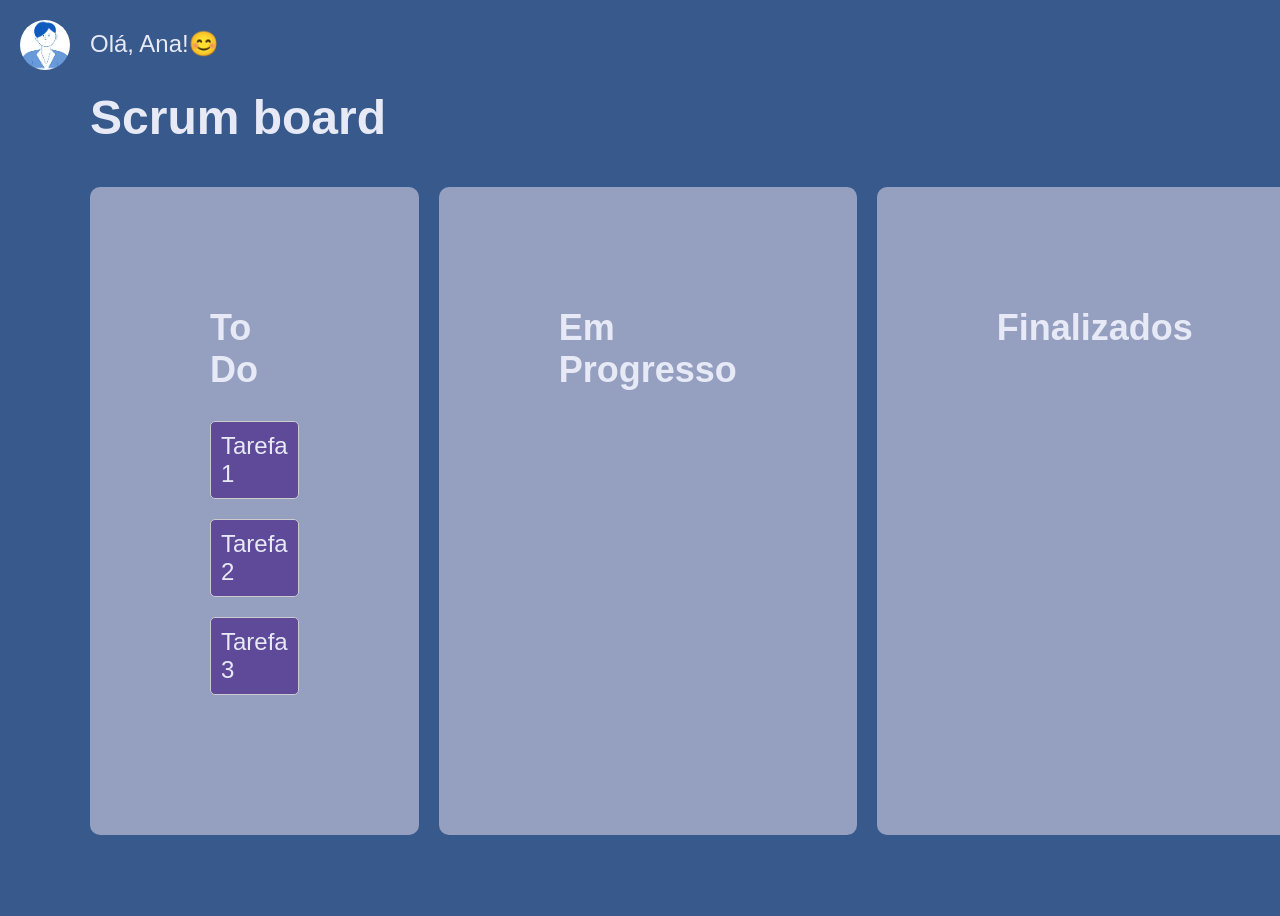
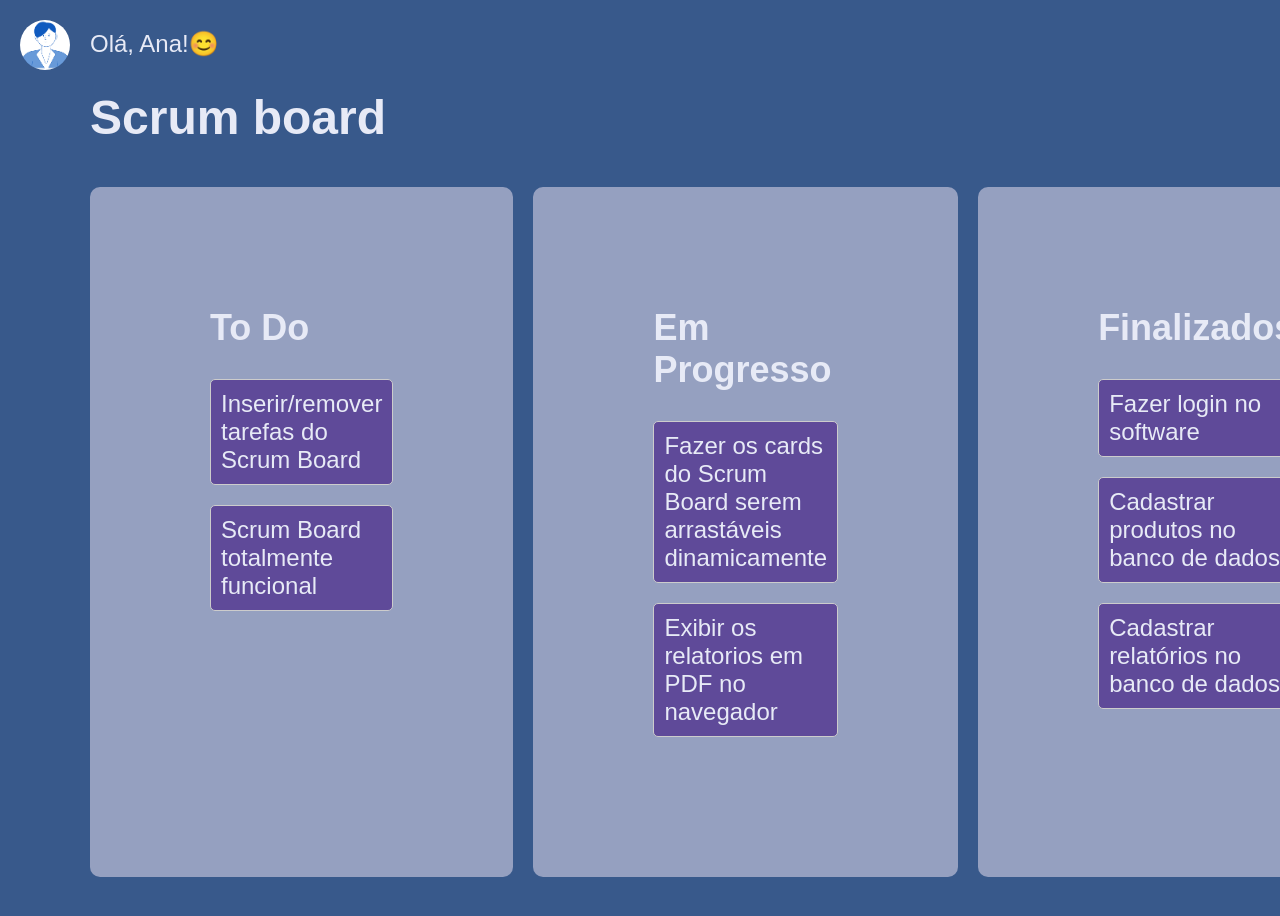
Before and after one commit to Gabrielcouto1/TrabalhoESOF, a Flask app: page /scrumBoard in a window 1280 px wide. Shown: the top 916 px of the page. Run offline with Flask 3, Linux system fonts and the light colour scheme.

Commit message:
style: added some stuff on the scrum board: purely visual, nothing functional

```diff
--- a/server/static/templates/scrumBoard.html
+++ b/server/static/templates/scrumBoard.html
@@ -17,15 +17,19 @@
         <div class="kanban-board">
             <div class="column">
                 <h2>To Do</h2>
-                <div class="card">Tarefa 1</div>
-                <div class="card">Tarefa 2</div>
-                <div class="card">Tarefa 3</div>
+                <div class="card">Inserir/remover tarefas do Scrum Board</div>
+                <div class="card">Scrum Board totalmente funcional</div>
             </div>
             <div class="column">
                 <h2>Em Progresso</h2>
+                <div class="card">Fazer os cards do Scrum Board serem arrastáveis dinamicamente</div>
+                <div class="card">Exibir os relatorios em PDF no navegador</div>
             </div>
             <div class="column">
                 <h2>Finalizados</h2>
+                <div class="card">Fazer login no software</div>
+                <div class="card">Cadastrar produtos no banco de dados</div>
+                <div class="card">Cadastrar relatórios no banco de dados</div>
             </div>
         </div>
 </body>
```
